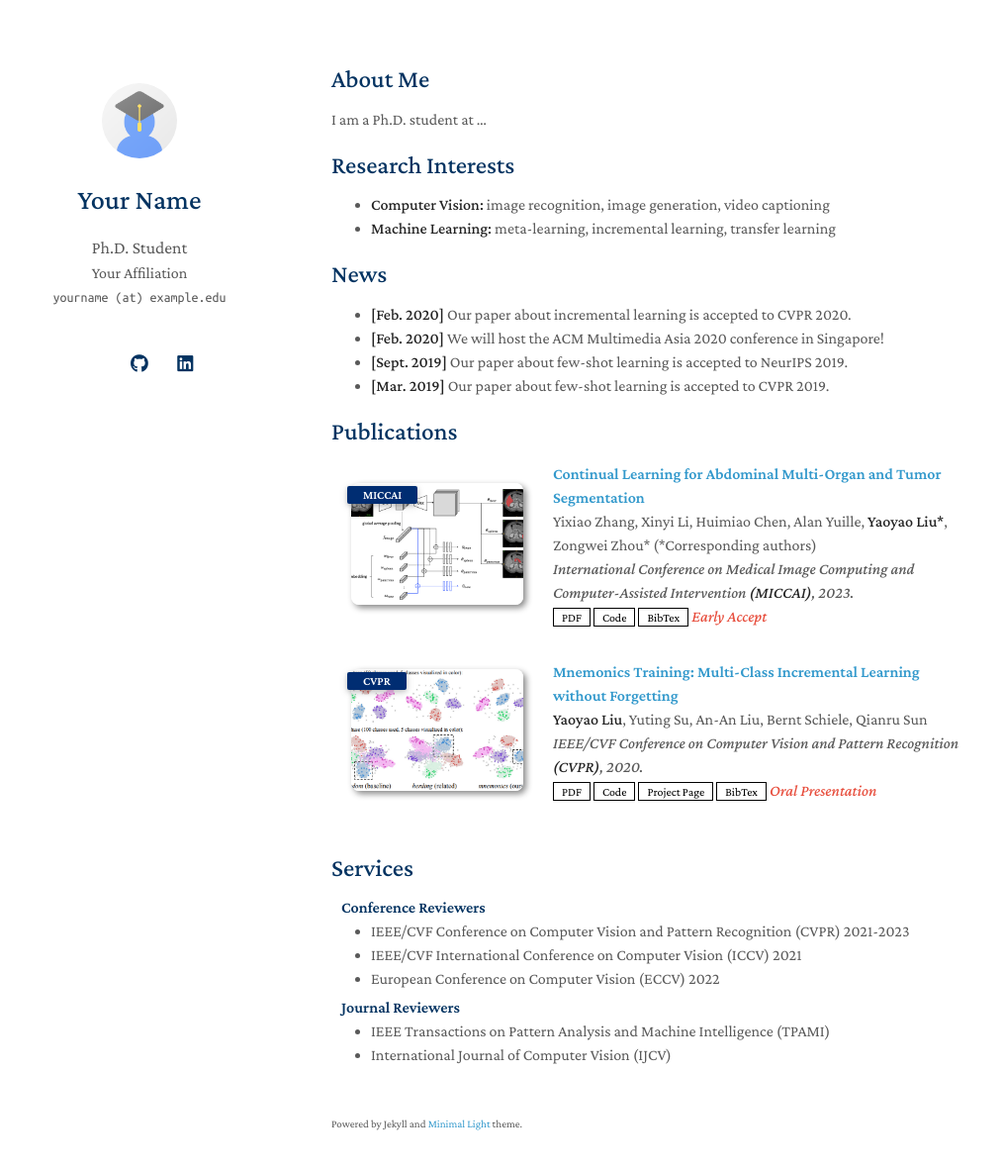
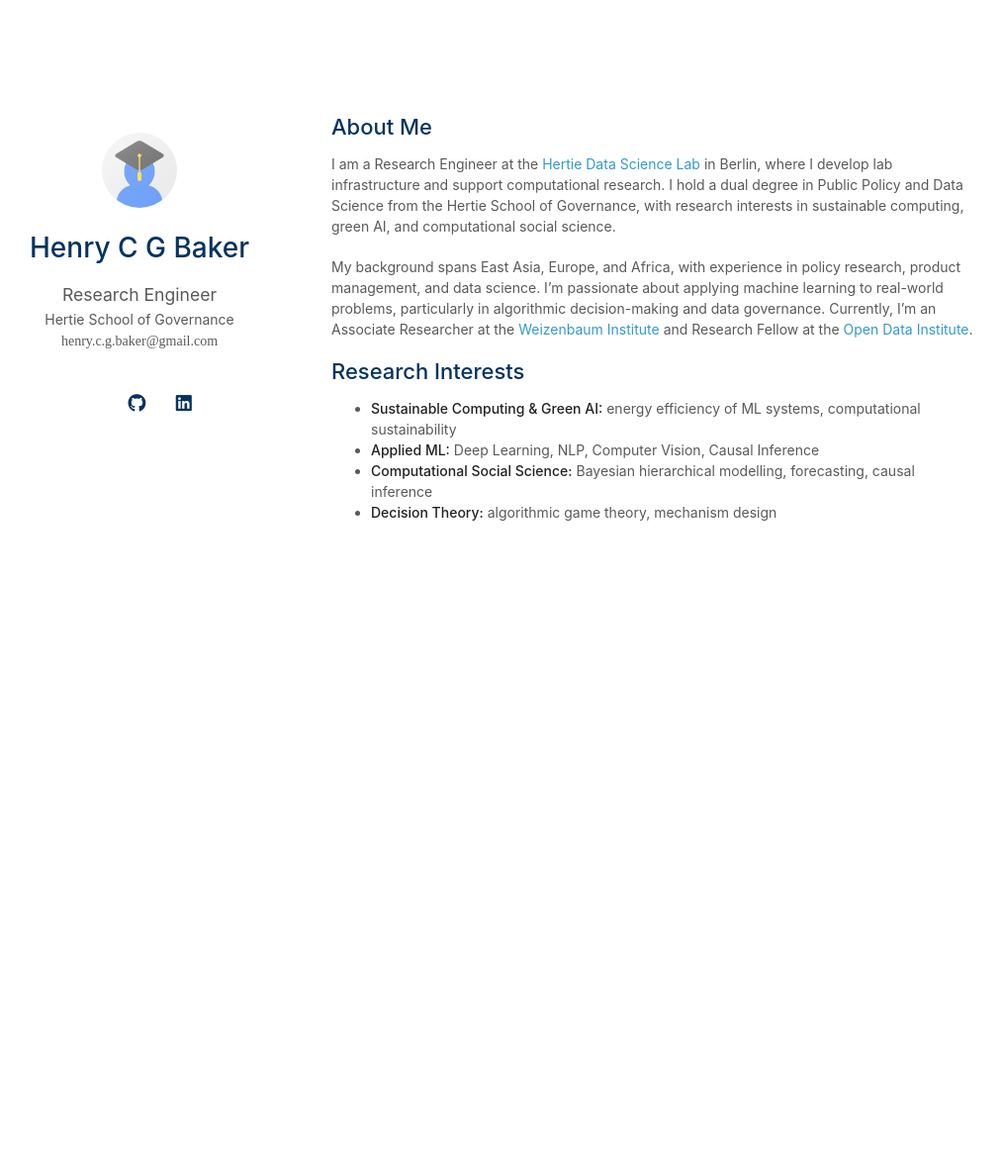
Before and after one commit to henrycgbaker/henrycgbaker.github.io, a Jekyll site: the page built from index.md, in a window 1280 px wide and 1216 px high. Shown: the top 1181 px of the window at 99% size, without its empty margins (135-1149 px from the left). Built offline with Jekyll 4.4.1, drawn with Linux system fonts in a browser that asks for light colours; a style sheet for code colours, icons or effects is not loaded; our own code applies the rules of GitHub Pages for plain Markdown files.

Commit message:
Personalise site w/ my info
- Update _config.yml with personal information and links
- Update index.md with bio and research interests
- Create HB favicon for light and dark modes
- Move CV to assets/files/cv.pdf
- Use Sans Serif font
- Disable footnote attribution

```diff
--- a/_config.yml
+++ b/_config.yml
@@ -1,22 +1,20 @@
 # Basic Information
-title: Your Name
-position: Ph.D. Student
-affiliation: Your Affiliation
-email: yourname (at) example.edu
+title: Henry C G Baker
+position: Research Engineer
+affiliation: Hertie School of Governance
+email: henry.c.g.baker@gmail.com
 
 # Search Engine Optimization (SEO)
 # The following information is used to improve the website traffic from search engines, e.g., Google.
-keywords: minimal light
-description: The Minimal Light is a simple and elegant jekyll theme for academic personal homepage.
-canonical: https://minimal-light-theme.yliu.me/
+keywords: research engineer, data science, sustainable computing, green AI, public policy, computational social science
+description: Research Engineer at Hertie School. Interests in sustainable computing, applied ML, and computational social science.
+canonical: https://henrycgbaker.github.io/
 
 # Links
 # If you don't need one of them, you may delete the corresponding line.
-google_scholar: https://scholar.google.com/
-cv_link: assets/files/curriculum_vitae.pdf
-github_link: https://github.com/
-linkedin: https://www.linkedin.com/
-twitter: https://twitter.com/
+cv_link: assets/files/cv.pdf
+github_link: https://github.com/henrycgbaker
+linkedin: https://www.linkedin.com/in/henrycgbaker/
 
 # Images (e.g., your profile picture and your website's favicon)
 # "favicon" and "favicon_dark" are used for the light and dark modes, respectively.
@@ -26,7 +24,7 @@
 
 # Footnote
 # You may use the option to disable the footnote, "Powered by Jekyll and Minimal Light theme."
-enable_footnote: true
+enable_footnote: false
 
 # Auto Dark Mode
 # You may use the option to disable the automatic dark theme
@@ -34,11 +32,10 @@
 
 # Font
 # You can use this option to choose between Serif or Sans Serif fonts.
-font: "Serif" # or "Sans Serif"
+font: "Sans Serif"
 
 # Google Analytics ID
 # Please remove this if you don't use Google Analytics
-google_analytics: UA-111540567-4
 
 # Use this project as a remote theme for GitHub Pages
 # See the guide here: https://docs.github.com/en/pages/setting-up-a-github-pages-site-with-jekyll/adding-a-theme-to-your-github-pages-site-using-jekyll
--- a/index.md
+++ b/index.md
@@ -4,20 +4,13 @@
 
 ## About Me
 
-I am a Ph.D. student at ...
+I am a Research Engineer at the [Hertie Data Science Lab](https://www.hertie-school.org/) in Berlin, where I develop lab infrastructure and support computational research. I hold a dual degree in Public Policy and Data Science from the Hertie School of Governance, with research interests in sustainable computing, green AI, and computational social science.
+
+My background spans East Asia, Europe, and Africa, with experience in policy research, product management, and data science. I'm passionate about applying machine learning to real-world problems, particularly in algorithmic decision-making and data governance. Currently, I'm an Associate Researcher at the [Weizenbaum Institute](https://www.weizenbaum-institut.de/) and Research Fellow at the [Open Data Institute](https://theodi.org/).
 
 ## Research Interests
 
-- **Computer Vision:** image recognition, image generation, video captioning
-- **Machine Learning:** meta-learning, incremental learning, transfer learning
-
-## News
-
-- **[Feb. 2020]** Our paper about incremental learning is accepted to CVPR 2020.
-- **[Feb. 2020]** We will host the ACM Multimedia Asia 2020 conference in Singapore!
-- **[Sept. 2019]** Our paper about few-shot learning is accepted to NeurIPS 2019.
-- **[Mar. 2019]** Our paper about few-shot learning is accepted to CVPR 2019.
-
-{% include_relative _includes/publications.md %}
-
-{% include_relative _includes/services.md %}
+- **Sustainable Computing & Green AI:** energy efficiency of ML systems, computational sustainability
+- **Applied ML:** Deep Learning, NLP, Computer Vision, Causal Inference
+- **Computational Social Science:** Bayesian hierarchical modelling, forecasting, causal inference
+- **Decision Theory:** algorithmic game theory, mechanism design
```
Also changed, not shown: assets/img/favicon-dark.png, assets/img/favicon.png, 1 other file.
